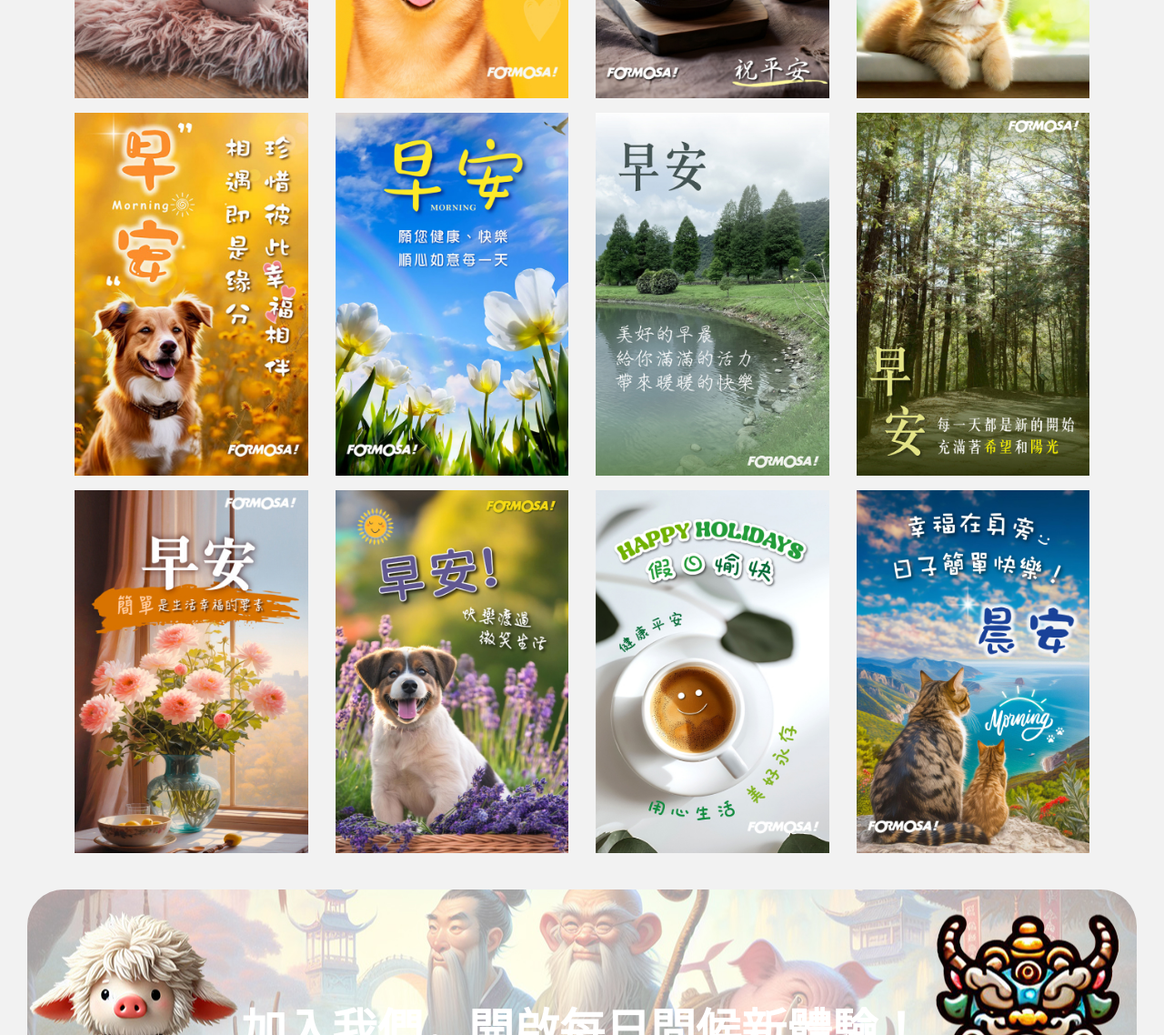
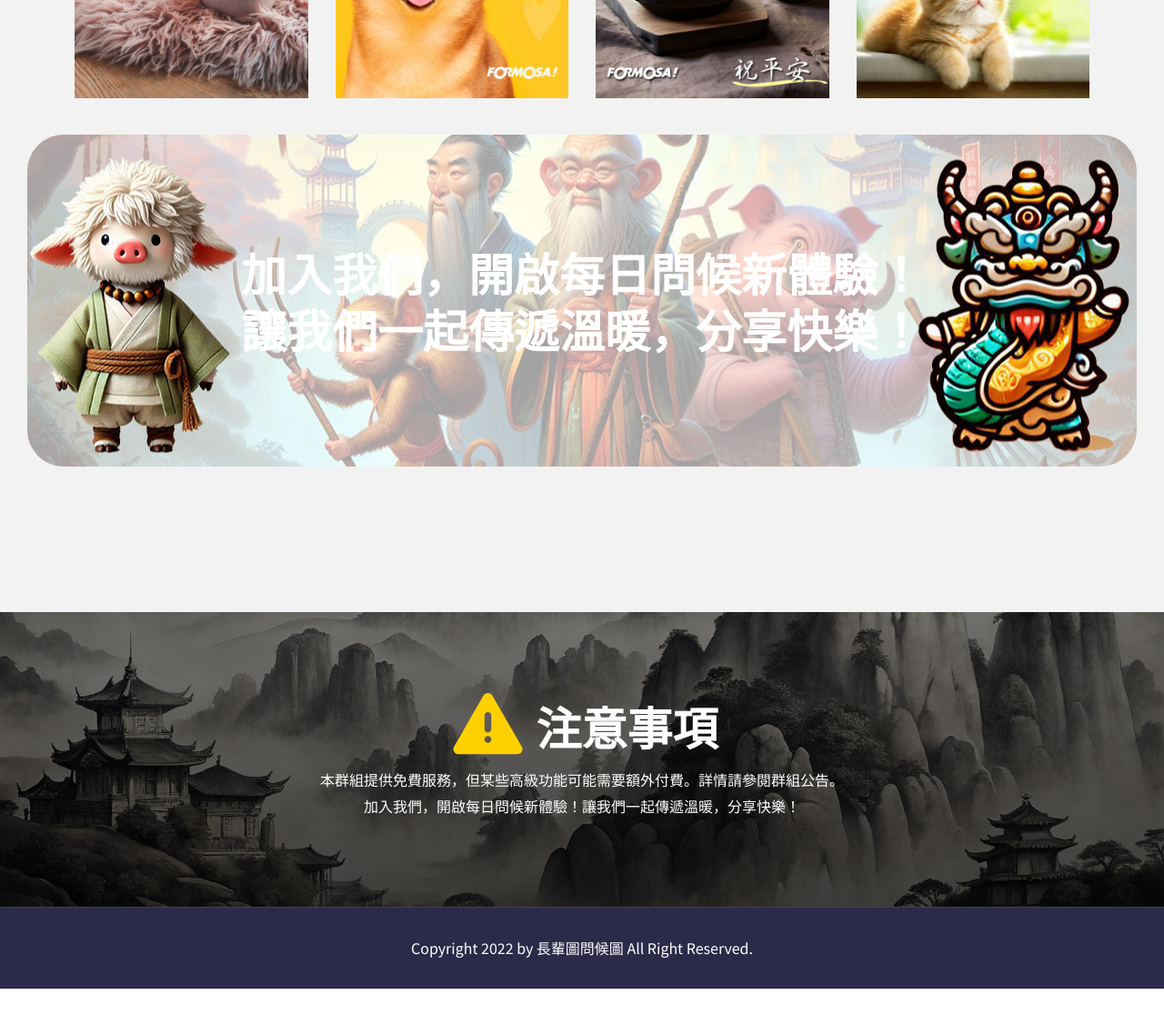
Before and after one commit to sean3511/ai-greating-image2, a plain HTML site: page index.html in a window 1280 px wide. Shown: the part 7120-8258 px from the top of the page at 91% size. After the commit the page ends 8207 px from the top, so only its background shows below. Drawn offline with nearby package versions, Linux system fonts and the light colour scheme; animation ran at ten frames a second; files whose address does not match are found by name.

Commit message:
刪除部分圖檔

```diff
--- a/index.html
+++ b/index.html
@@ -389,14 +389,6 @@
                     <img src="assets/images/photo-gallery/10.jpg" alt="">
                     <img src="assets/images/photo-gallery/11.jpg" alt="">
                     <img src="assets/images/photo-gallery/12.jpg" alt="">
-                    <img src="assets/images/photo-gallery/13.jpg" alt="">
-                    <img src="assets/images/photo-gallery/14.jpg" alt="">
-                    <img src="assets/images/photo-gallery/15.jpg" alt="">
-                    <img src="assets/images/photo-gallery/16.jpg" alt="">
-                    <img src="assets/images/photo-gallery/17.jpg" alt="">
-                    <img src="assets/images/photo-gallery/18.jpg" alt="">
-                    <img src="assets/images/photo-gallery/19.jpg" alt="">
-                    <img src="assets/images/photo-gallery/20.jpg" alt="">
                 </div>
             </div>
             <div class="row bottom-block ">
```
